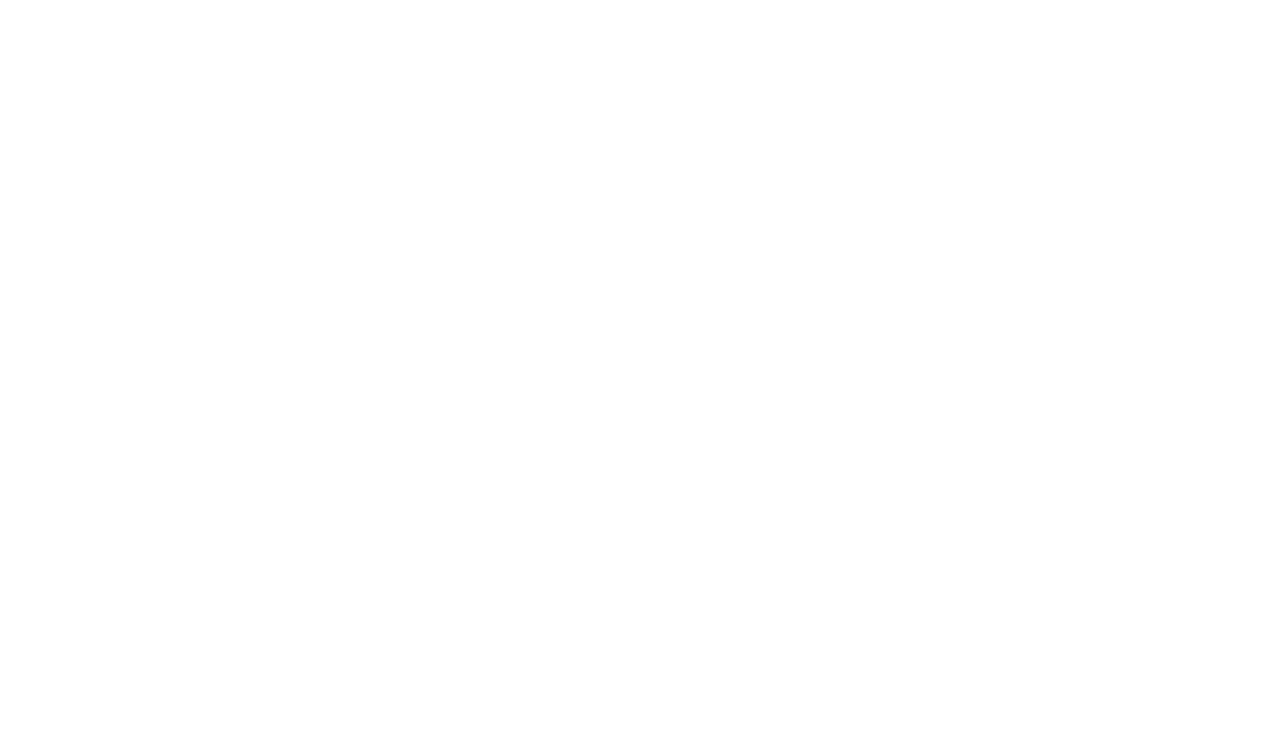
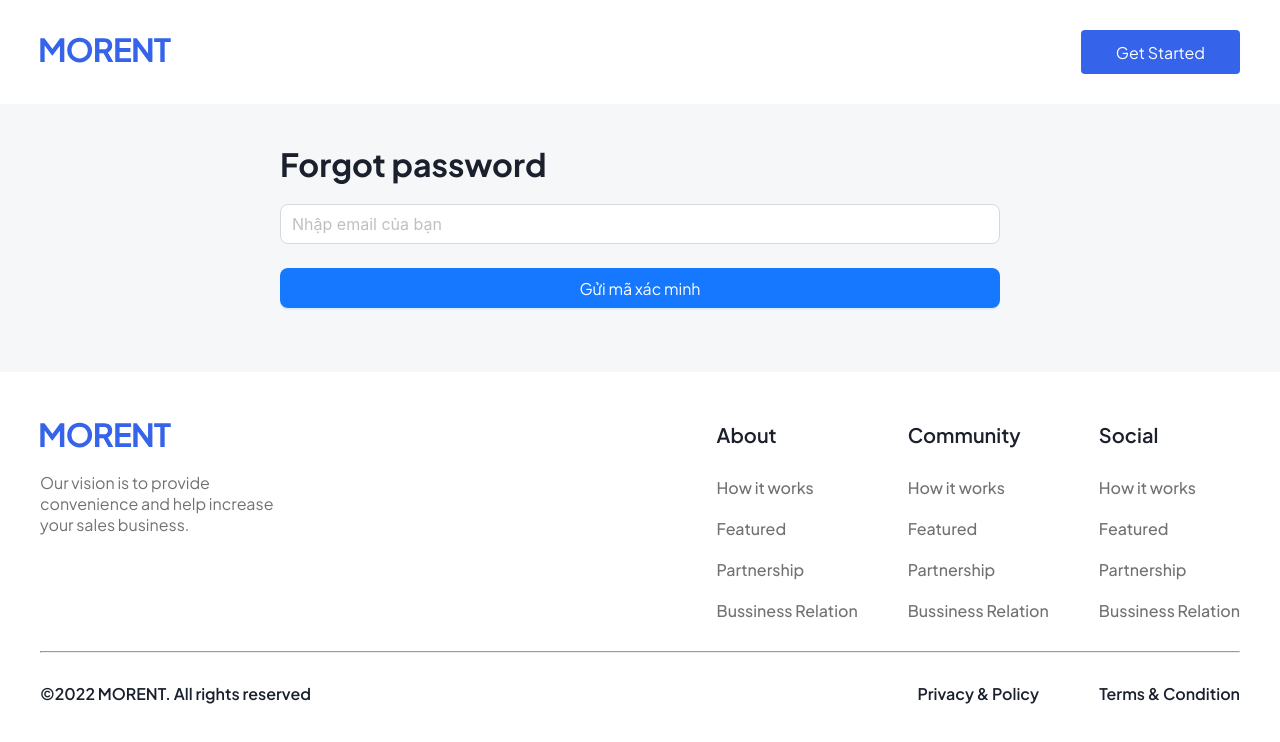
Before and after one commit to ncbachhhh/X35-FE, a React (Create React App) app: page /auth/forgot-password in a window 1280 px wide. Before the commit this address had no page. Shown: the top 742 px of the page. Built offline with nearby package versions, Linux system fonts and the light colour scheme.

Commit message:
update forgot password

```diff
--- a/src/App.js
+++ b/src/App.js
@@ -7,9 +7,14 @@
 import RentCar from "./pages/RentCar/RentCar.jsx";
 import CarDetails from "./pages/CarDetails/CarDetails.jsx";
 import Billing from "./pages/Billing/Billing.jsx";
+import ForgotPassword from "./pages/ForgotPassword/ForgotPassword.jsx";
+import { NotificationProvider } from "./contexts/notification.context.js";
+
+// Thông báo
 
 function App() {
   return (
+    <NotificationProvider>
       <div className="App">
         <Routes>
           <Route path="/" element={<Layout />}>
@@ -18,6 +23,9 @@
 
             {/* Đăng ký */}
             <Route path="/auth/signup" element={<Signup />} />
+
+            {/* Quên mật khẩu */}
+            <Route path="/auth/forgot-password" element={<ForgotPassword />} />
 
             {/* Home */}
             <Route path="" element={<Home />} />
@@ -33,6 +41,7 @@
           </Route>
         </Routes>
       </div>
+    </NotificationProvider>
   );
 }
 
--- /dev/null
+++ b/src/contexts/notification.context.js
@@ -0,0 +1,17 @@
+import { notification } from "antd";
+import React, { useContext } from "react";
+
+const NotificationContext = React.createContext(null);
+
+export const useNotification = () => useContext(NotificationContext);
+
+export const NotificationProvider = ({ children }) => {
+  const [api, contextHolder] = notification.useNotification();
+
+  return (
+    <NotificationContext.Provider value={{ api }}>
+      {contextHolder}
+      {children}
+    </NotificationContext.Provider>
+  );
+};
--- /dev/null
+++ b/src/pages/ForgotPassword/ForgotPassword.css
@@ -0,0 +1,17 @@
+.forgot-password-container {
+  padding: 40px;
+  background-color: #f6f7f9;
+  display: flex;
+  justify-content: center;
+}
+
+.forgot-password-form {
+  display: flex;
+  flex-direction: column;
+  gap: 20px;
+  width: 60%;
+}
+
+.forgot-password-title {
+  color: #1a202c;
+}
--- /dev/null
+++ b/src/pages/ForgotPassword/ForgotPassword.jsx
@@ -0,0 +1,73 @@
+import React, { useContext, useState } from "react";
+import "./ForgotPassword.css";
+import { Form, Input, Button, message } from "antd";
+import { useNavigate } from "react-router-dom";
+import { useNotification } from "../../contexts/notification.context.js";
+
+export default function ForgotPassword() {
+  const { api } = useNotification();
+  const [step, setStep] = useState(1);
+  const [email, setEmail] = useState("");
+  const [verificationCode, setVerificationCode] = useState("");
+  const [sentCode, setSentCode] = useState("");
+  const navigate = useNavigate();
+
+  const sendVerificationCode = (values) => {
+    const fakeCode = "123456"; // Giả lập mã xác minh gửi email
+    setEmail(values.email);
+    setSentCode(fakeCode);
+    api.success({ message: "Thành công", description: `Mã xác minh đã được gửi đến email: ${values.email}` });
+    setStep(2);
+  };
+
+  const verifyCode = (values) => {
+    if (values.code === sentCode) {
+      api.success({ message: "Thành công", description: "Xác minh thành công!" });
+      navigate("/abc");
+    } else {
+      api.error({ message: "Thất bại", description: "Mã xác minh không chính xác!" });
+    }
+  };
+
+  return (
+    <div className="forgot-password-container">
+      <div className="forgot-password-form">
+        <h1 className="forgot-password-title">Forgot password</h1>
+        {step === 1 && (
+          <Form onFinish={sendVerificationCode}>
+            <Form.Item
+              name="email"
+              rules={[
+                { required: true, message: "Vui lòng nhập email!" },
+                { type: "email", message: "Email không hợp lệ!" },
+              ]}
+            >
+              <Input placeholder="Nhập email của bạn" size="large" />
+            </Form.Item>
+            <Form.Item>
+              <Button type="primary" htmlType="submit" block size="large">
+                Gửi mã xác minh
+              </Button>
+            </Form.Item>
+          </Form>
+        )}
+
+        {step === 2 && (
+          <Form onFinish={verifyCode}>
+            <Form.Item>
+              <Input value={email} disabled size="large" />
+            </Form.Item>
+            <Form.Item name="code" rules={[{ required: true, message: "Vui lòng nhập mã xác minh!" }]}>
+              <Input placeholder="Nhập mã xác minh" size="large" />
+            </Form.Item>
+            <Form.Item>
+              <Button type="primary" htmlType="submit" block size="large">
+                Xác minh
+              </Button>
+            </Form.Item>
+          </Form>
+        )}
+      </div>
+    </div>
+  );
+}
--- a/src/pages/Login/Login.jsx
+++ b/src/pages/Login/Login.jsx
@@ -48,7 +48,7 @@
           </Button>
         </Form.Item>
         <div className="login-footer">
-          <NavLink>Forgot your password</NavLink>
+          <NavLink to="/auth/forgot-password">Forgot your password</NavLink>
           <p>
             Don't have an account? <NavLink to="/auth/signup">Sign up</NavLink>
           </p>
```
Lines whose indentation alone changed are shown as unchanged.
